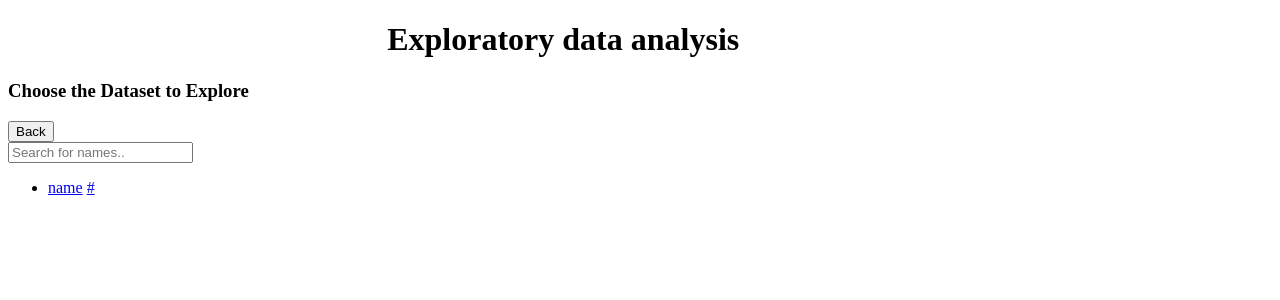
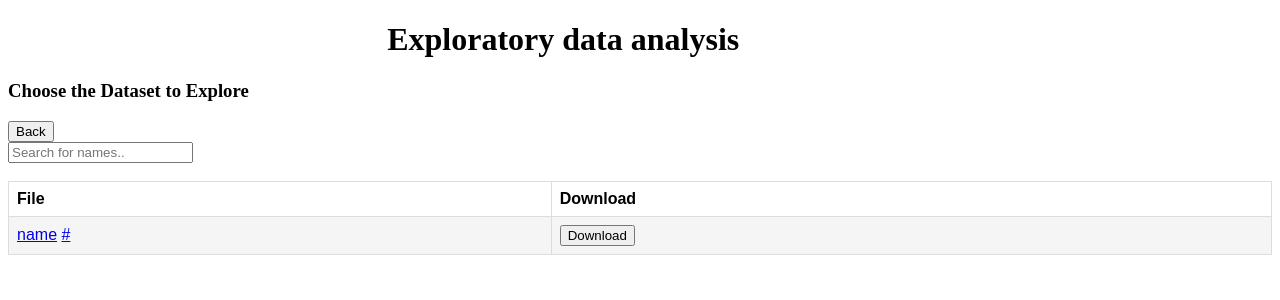
Before and after one commit to hadron43/ifhp-eda, a Python web app: template templates/index.html in a window 1280 px wide. Shown: the top 300 px of the page. Run offline with Jinja, Linux system fonts and the light colour scheme; the template is opened without the code that fills it: most values are stand-ins (such as "Sample title", 1, 10 or a date in 2020).

Commit message:
add download button

```diff
--- a/templates/index.html
+++ b/templates/index.html
@@ -9,6 +9,23 @@
     <!-- <script type="text/javascript">
         var data = {{lst}}
     </script> -->
+    <style>
+        table {
+          font-family: arial, sans-serif;
+          border-collapse: collapse;
+          width: 100%;
+        }
+
+        td, th {
+          border: 1px solid #dddddd;
+          text-align: left;
+          padding: 8px;
+        }
+
+        tr:nth-child(even) {
+          background-color: #f5f5f5;
+        }
+    </style>
 </head>
 
 <body>
@@ -25,16 +42,36 @@
     </div>
     <div>
         <form>
-            <input type="text" id="myInput" onkeyup="myFunction({{lst}})" placeholder="Search for names.." />
+            <input type="text" id="myInput" onkeyup="myFunction({lst})" placeholder="Search for names.." />
         </form>
     </div>
+    <br/>
     <div>
-        <ul id="myUL">
+        <table id="myTable" style="border: 1px solid;">
+            <tr>
+                <th>File</th>
+                <th>Download</th>
+                <!-- <th>Select</th> -->
+            </tr>
             {% for i in lst.keys() %}
+                <tr>
                 <!-- <li><a href="/dtale/main/{{ lst[i][-1] }}">{{ i }}</a> <a href="https://doi.org/{{ lst[i][-2] }}">{{ Link }}</a></li> -->
-                <li><a href="/dt/{{i}}">{{ i }}</a> <a href="https://doi.org/{{ lst[i][-2] }}">{{ Link }}</a></li>
+                    <td>
+                        <a href="/dt/{{i}}">{{ i }}</a> <a href="https://doi.org/{{ lst[i][-2] }}">{{ Link }}</a>
+                    </td>
+                    <td>
+                        <a href="/data/{{i}}">
+                        <button>
+                            Download
+                        </button>
+                        </a>
+                    </td>
+                    <!-- <td>
+                        <input type="checkbox"></input>
+                    </td> -->
+                </tr>
             {% endfor %}
-        </ul>
+        </table>
     </div>
     <script>
         function myFunction(data) {
@@ -42,7 +79,7 @@
             var input, filter, ul, li, a, i, txtVal;
             input = document.getElementById("myInput");
             filter = input.value.toLowerCase();
-            ul = document.getElementById("myUL");
+            ul = document.getElementById("myTable");
             li = ul.getElementsByTagName("li");
             // console.log()
             // for (i = 0; i < Object.keys(data); i++){
@@ -71,6 +108,10 @@
                 }
             }
         }
+
+        function download_file(filename) {
+            console.log(filename)
+        }
     </script>
 </body>
 
```
Also changed, not shown: app.py (+8 -2 lines), 1 other file.
